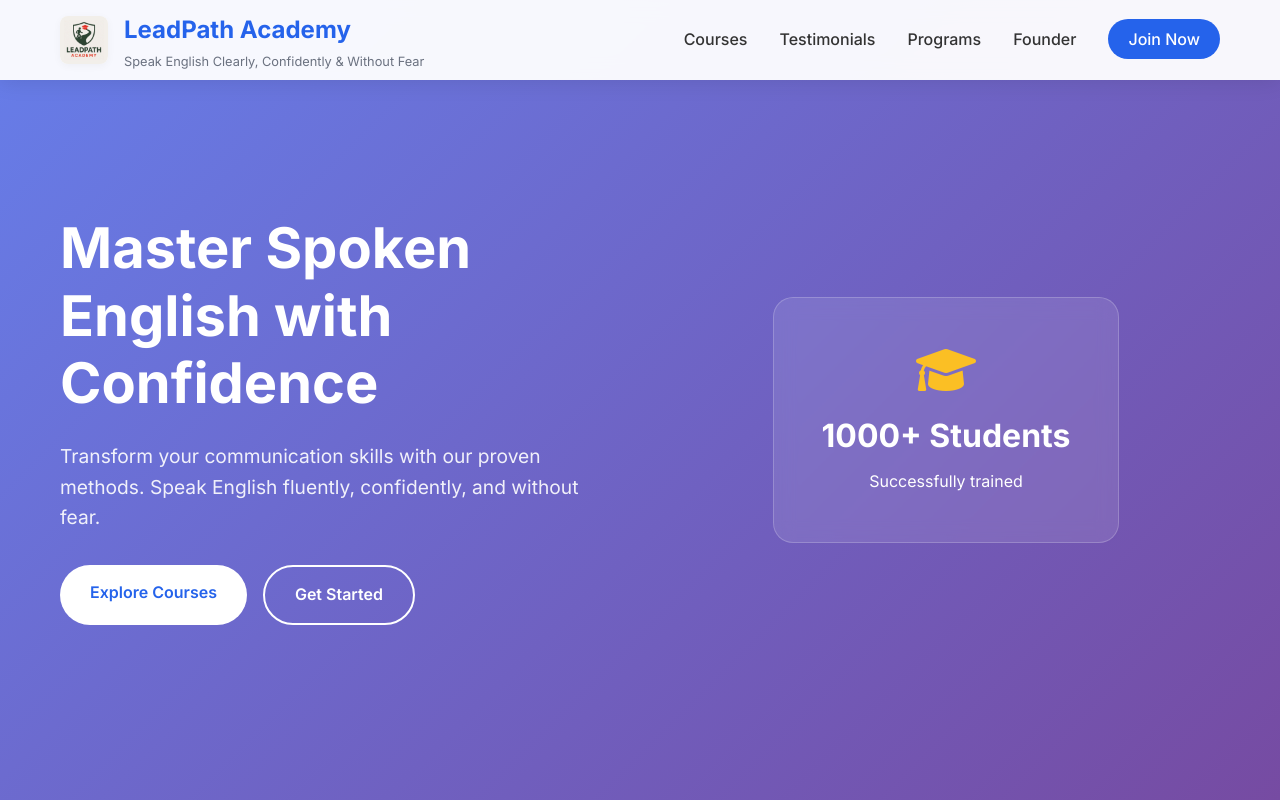
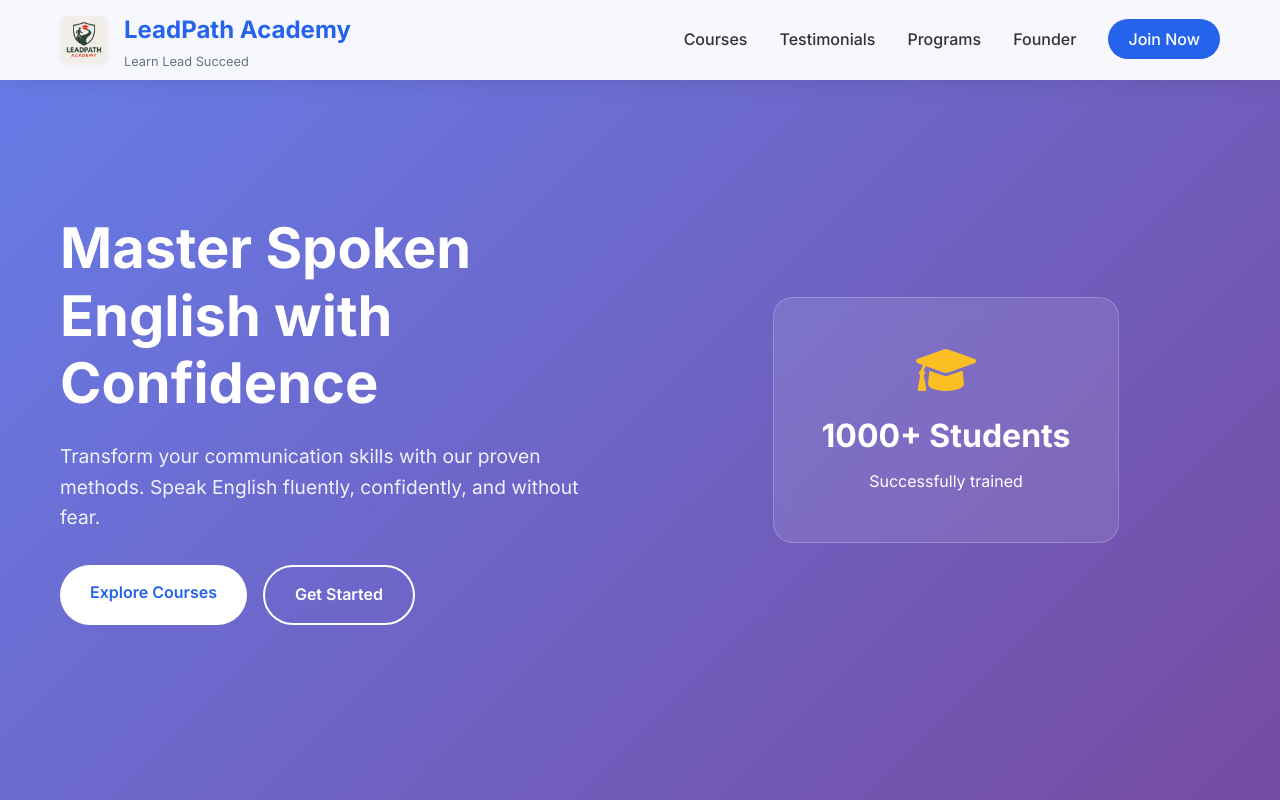
Before and after one commit to divyabharathic2025/Leadpath, a plain HTML site: page index.html in a window 1280 px wide. Shown: the top 800 px of the page. Drawn offline with Linux system fonts and the light colour scheme.

Commit message:
changes3

```diff
--- a/index.html
+++ b/index.html
@@ -17,7 +17,7 @@
                     <img src="Logo.jpeg" alt="LeadPath Academy Logo" class="logo-img-side" />
                     <div class="logo-text">
                         <h2>LeadPath Academy</h2>
-                        <p class="tagline">Speak English Clearly, Confidently & Without Fear</p>
+                        <p class="tagline">Learn Lead Succeed</p>
                     </div>
                 </div>
                 <ul class="nav-menu">
```
